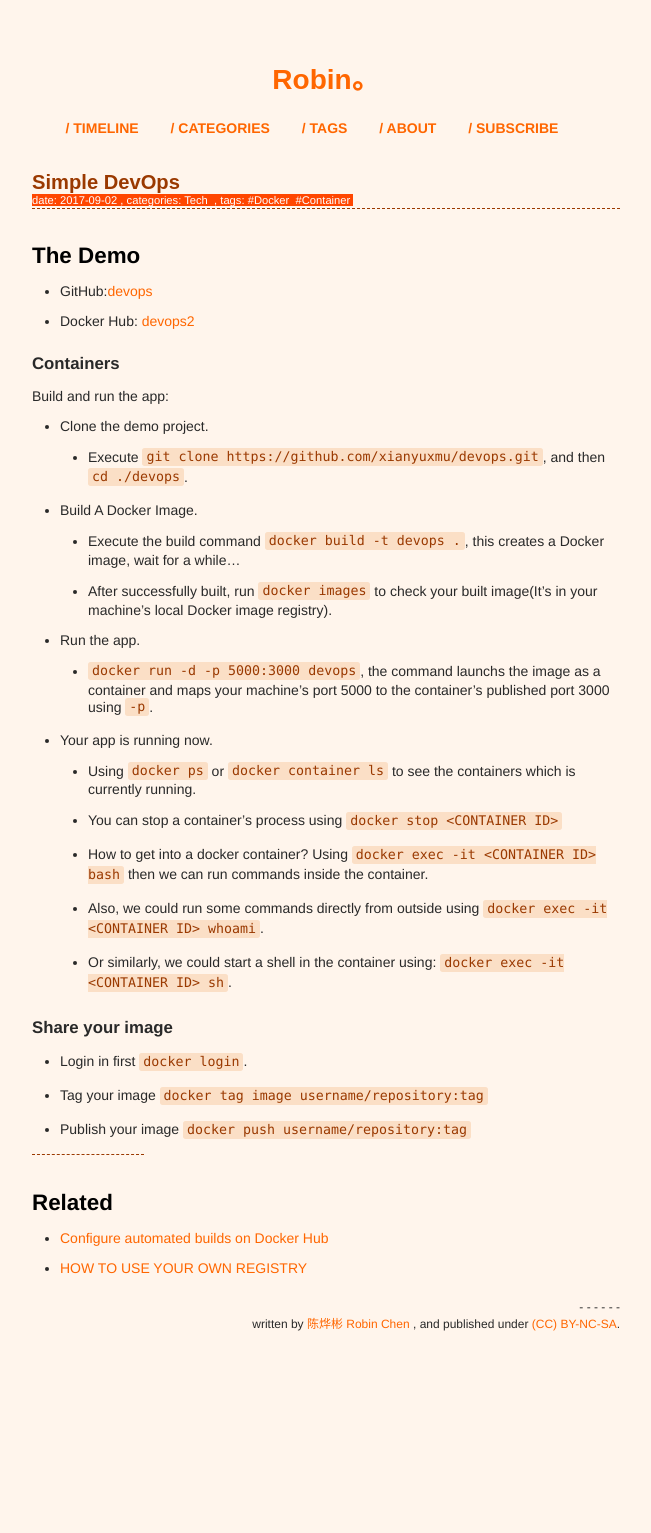
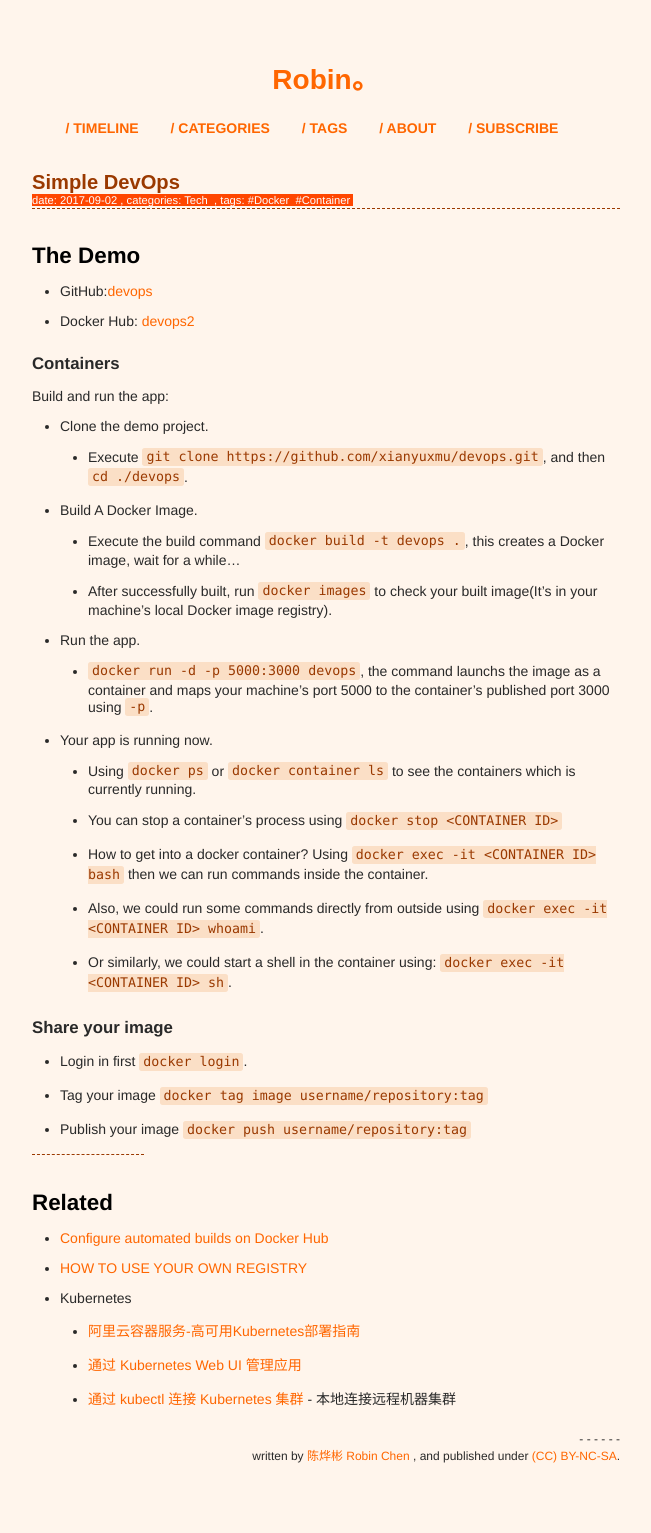
Before and after one commit to xianyuxmu/xianyuxmu.github.io, a Jekyll site: the page built from _posts/2017-09-02-simple-devops.md, in a window 1280 px wide. Shown: the whole page, without its empty margins (314-965 px from the left). Built offline with Jekyll 4.4.1, drawn with Linux system fonts in a browser that asks for light colours; comment, search, counter and statistics services are not loaded; before the commit the page ends 1401 px from its top, so only the background shows below that.

Commit message:
Reading of 06 Sep. 2017

```diff
--- a/_posts/2017-09-02-simple-devops.md
+++ b/_posts/2017-09-02-simple-devops.md
@@ -47,3 +47,7 @@ Build and run the app:
 
 - [Configure automated builds on Docker Hub](https://docs.docker.com/docker-hub/builds/)
 - [HOW TO USE YOUR OWN REGISTRY](https://blog.docker.com/2013/07/how-to-use-your-own-registry/)
+- Kubernetes
+	- [阿里云容器服务-高可用Kubernetes部署指南](https://yq.aliyun.com/articles/88526)
+	- [通过 Kubernetes Web UI 管理应用](https://help.aliyun.com/document_detail/53764.html?spm=5176.100239.blogcont88526.38.odIera)
+	- [通过 kubectl 连接 Kubernetes 集群](https://help.aliyun.com/document_detail/53755.html?spm=5176.100239.blogcont88526.36.odIera) - 本地连接远程机器集群
```
